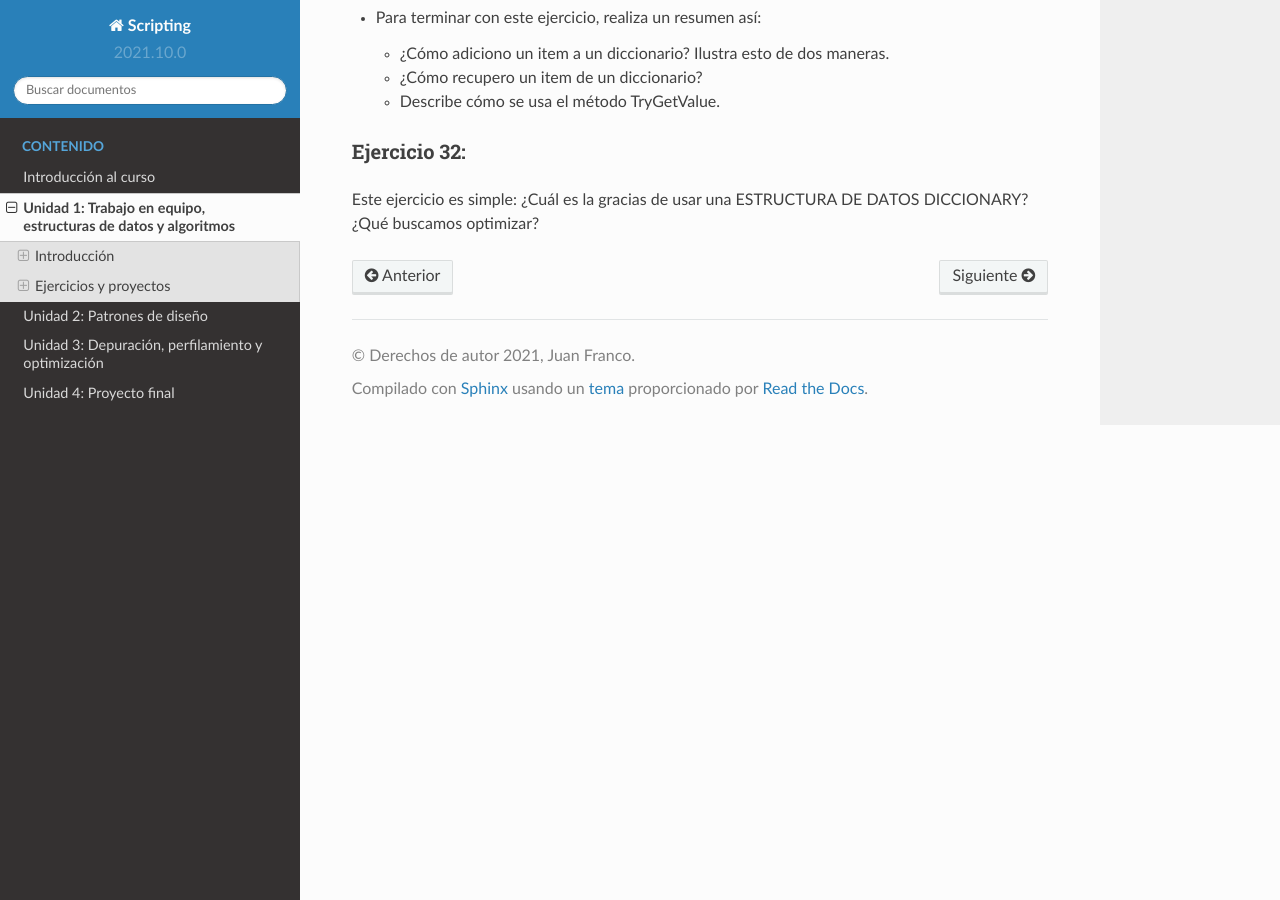
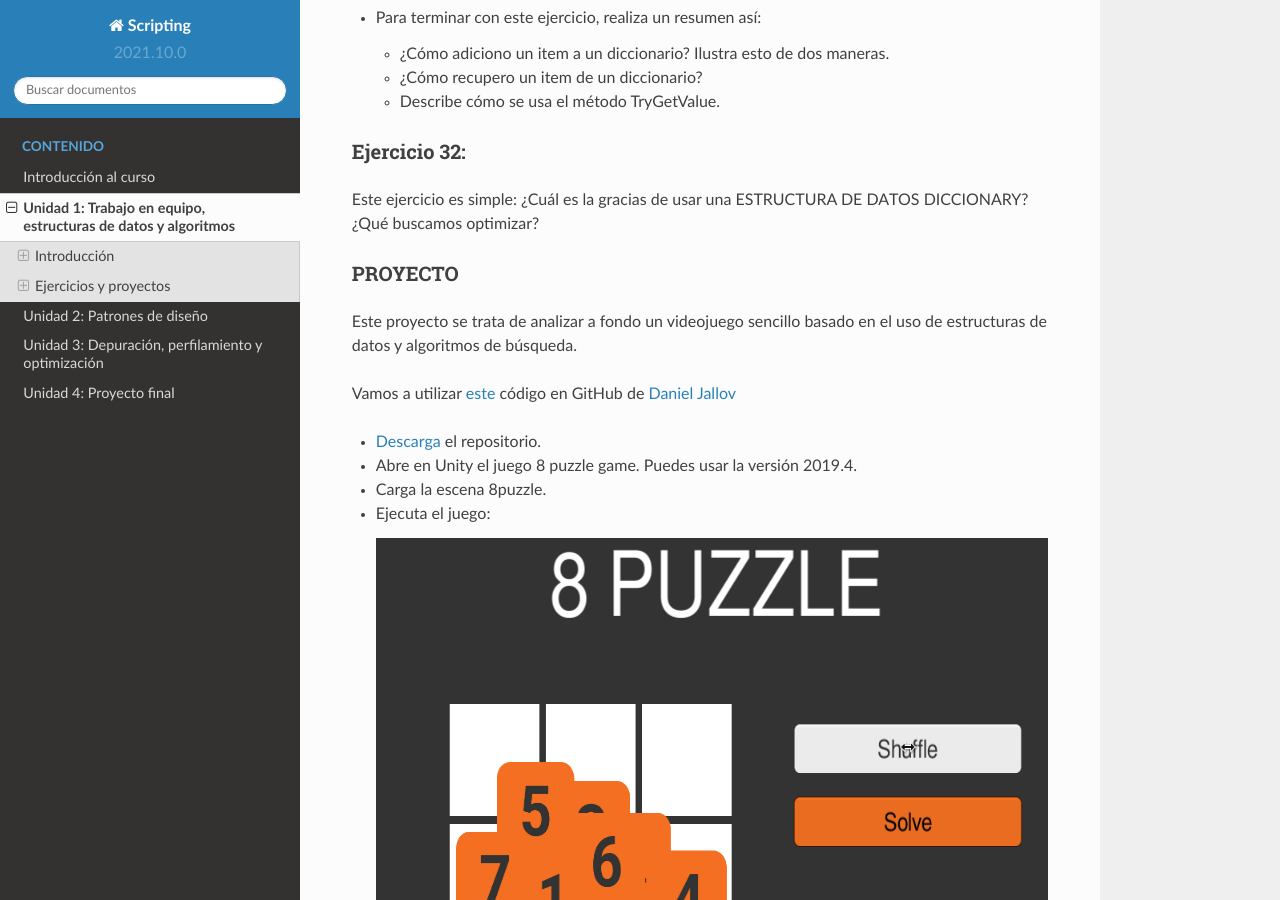
Before and after one commit to juanferfranco/scripting, a Sphinx documentation site: the page built from docs/_unidad1/unidad1.rst, in a window 1280 px wide and 900 px high, scrolled down 22878 px. Built offline with Sphinx 7.4.7 and the Read the Docs theme 2.0.0, drawn with Linux system fonts in a browser that asks for light colours.

Commit message:
Add project

```diff
--- a/docs/_unidad1/unidad1.rst
+++ b/docs/_unidad1/unidad1.rst
@@ -1023,3 +1023,24 @@
 
 Este ejercicio es simple: ¿Cuál es la gracias de usar una ESTRUCTURA DE DATOS DICCIONARY?
 ¿Qué buscamos optimizar?
+
+
+PROYECTO
+^^^^^^^^^^^^^
+
+Este proyecto se trata de analizar a fondo un videojuego sencillo basado en el uso
+de estructuras de datos y algoritmos de búsqueda.
+
+Vamos a utilizar `este <https://github.com/lordjesus/Packt-Introduction-to-graph-algorithms-for-game-developers>`__
+código en GitHub de `Daniel Jallov <http://www.jallov.com/>`__
+
+* `Descarga <https://github.com/lordjesus/Packt-Introduction-to-graph-algorithms-for-game-developers/archive/master.zip>`__
+  el repositorio.
+* Abre en Unity el juego 8 puzzle game. Puedes usar la versión 2019.4.
+* Carga la escena 8puzzle.
+* Ejecuta el juego:
+
+  .. image:: ../_static/8puzzle.gif
+      :scale: 100%
+      :align: center
+      :alt: juego
```
Also changed, not shown: docs/_static/8puzzle.gif (added).
